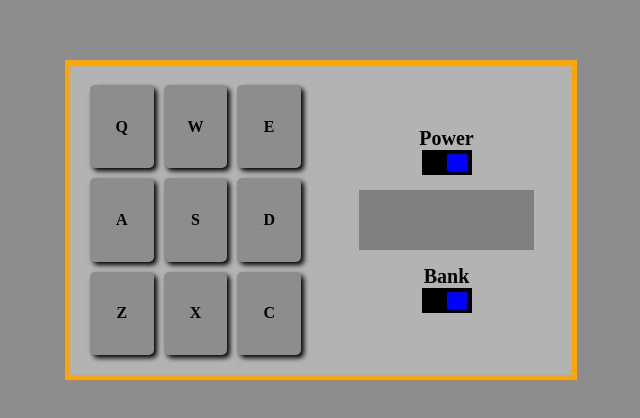
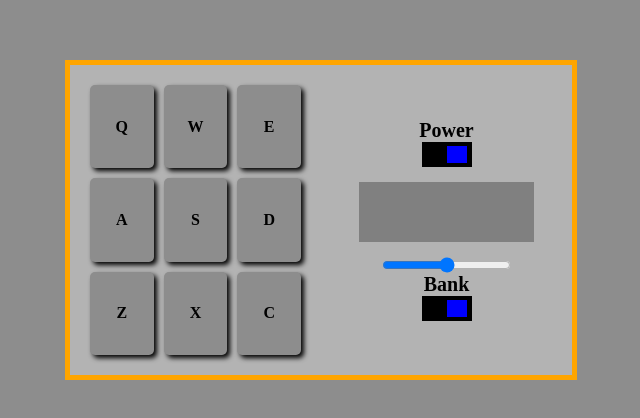
Before and after one commit to mdtagg/React_Drum_Kit, a React app: page / in a window 1280 px wide. Shown: the part 180-598 px from the top of the page, without its empty margins (319-959 px from the left). Built offline with nearby package versions, Linux system fonts and the light colour scheme; the HTML template or start-up script is replaced by a standard one.

Commit message:
display now shows volume as slider is moved

```diff
--- a/src/App/index.tsx
+++ b/src/App/index.tsx
@@ -23,6 +23,7 @@ function App() {
       />
       <Controls
         display={display}
+        setDisplay={setDisplay}
       />
     </div>
   )
--- a/src/components/Controls/index.tsx
+++ b/src/components/Controls/index.tsx
@@ -3,11 +3,17 @@ import ControlButton from "../Control-Button"
 
 interface ControlsProps {
     display:string
+    setDisplay:React.Dispatch<React.SetStateAction<string>>
 }
 
 const Controls = (props:ControlsProps) => {
 
-    const { display } = props
+    const { display,setDisplay } = props
+
+    const handleChange = (e:React.ChangeEvent<HTMLInputElement>) => {
+        const volume = e.target.value
+        setDisplay(volume)
+    }
 
     let newDisplay = ''
 
@@ -39,7 +45,10 @@ const Controls = (props:ControlsProps) => {
         case "C":
             newDisplay = "Closed-HH"
             break
-        default: ""
+        case "":
+            newDisplay = ""
+            break
+        default: newDisplay = `Volume ${display}`
     }
 
     return (
@@ -50,14 +59,12 @@ const Controls = (props:ControlsProps) => {
             <div id="display">
                 {newDisplay}
             </div>
-            {/* <input type="range" min="0" max="1"></input> */}
-            {/* <div className="volume-slider-container">
-                <div
-                    className="volume-bar"
-                >
-                </div>
-                <div className="volume-tab"></div>
-            </div> */}
+            <input
+                type="range"
+                min="0"
+                max="100"
+                onChange={(e) => handleChange(e)}
+            ></input>
             <ControlButton
                 title="Bank"
             />
@@ -66,3 +73,11 @@ const Controls = (props:ControlsProps) => {
 }
 
 export default Controls
+
+{/* <div className="volume-slider-container">
+                <div
+                    className="volume-bar"
+                >
+                </div>
+                <div className="volume-tab"></div>
+            </div> */}
```
